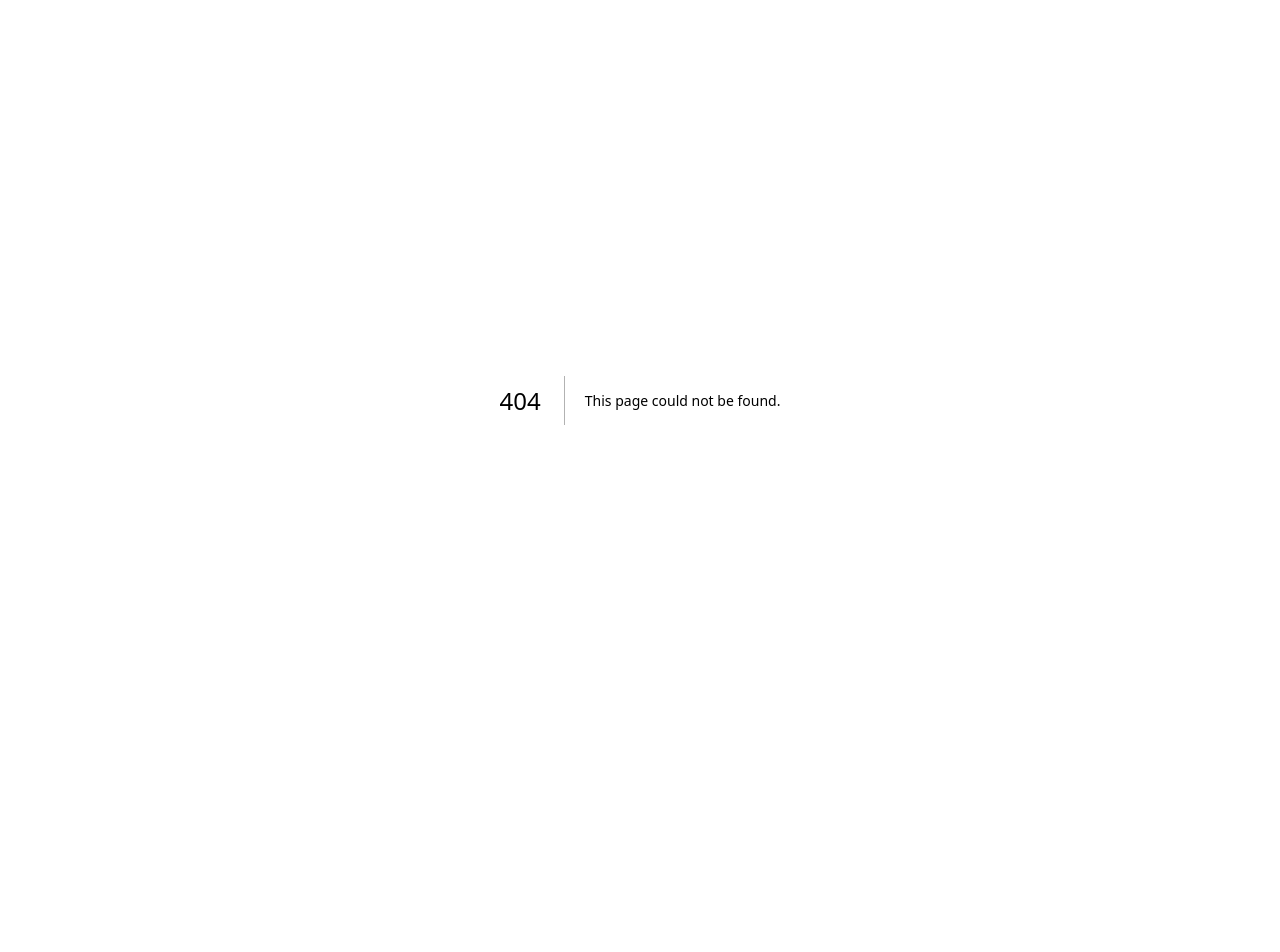
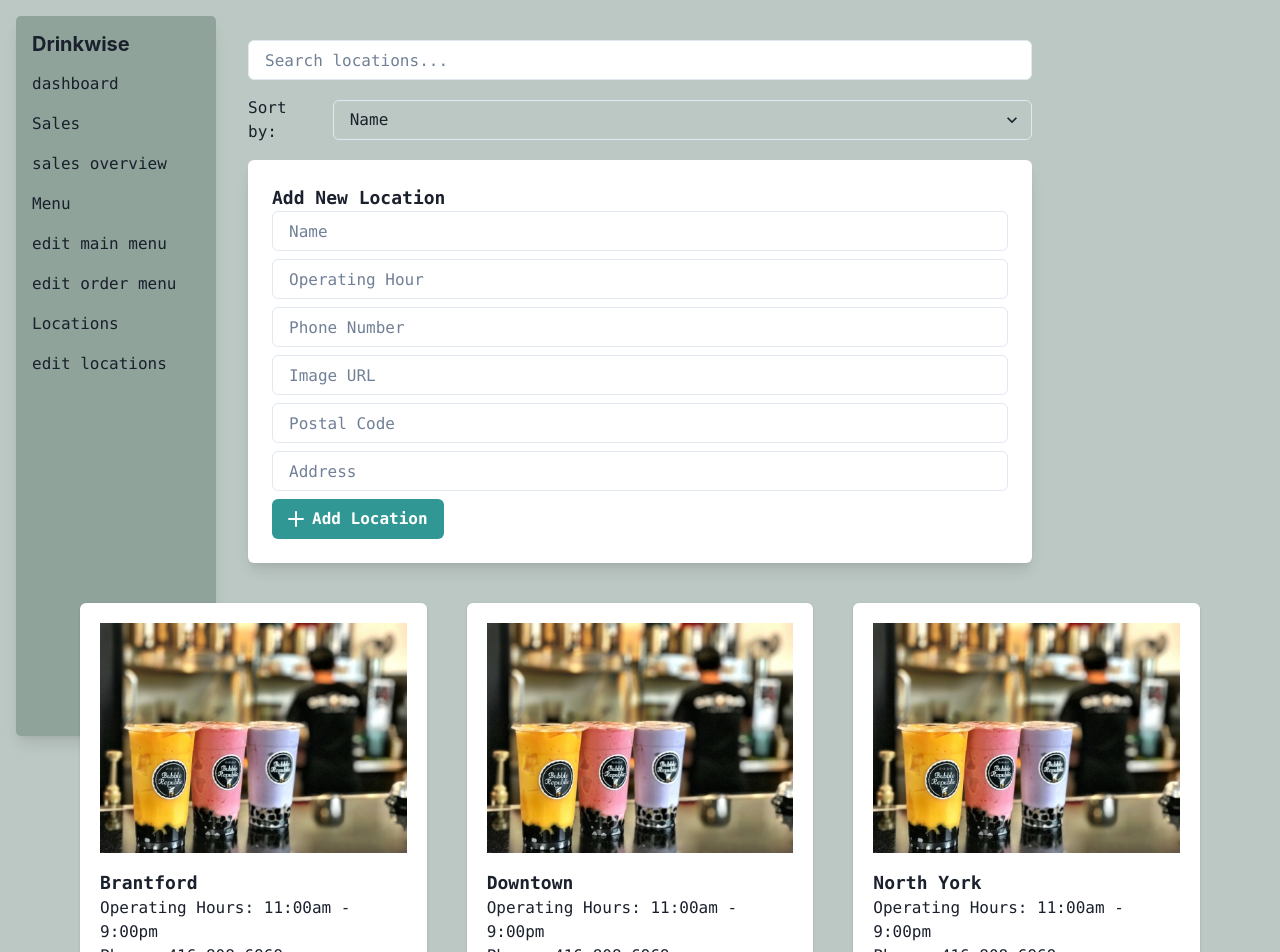
Before and after one commit to Techsip-CAP805/drinkwise, a Next.js app: page /admin/userid/locations in a window 1280 px wide. Before the commit this address had no page. Shown: the top 952 px of the page. Before the commit the page ends 800 px from the top, so only its background shows below. Built offline with nearby package versions, Linux system fonts and the light colour scheme.

Commit message:
location page

```diff
--- a/src/pages/admin.js
+++ b/src/pages/admin.js
@@ -6,7 +6,8 @@ export default function Login() {
     <Flex minHeight="100vh" align="center" justify="center" bg="#bcc8c3">
       <Box
         p={10}
-        maxWidth="500px"
+        maxWidth="600px"
+        w={[300,400]}
         borderWidth={1}
         borderRadius={12}
         boxShadow="lg"
--- /dev/null
+++ b/src/pages/admin/userid/locations.js
@@ -0,0 +1,171 @@
+import React, { useContext, useRef, useState } from 'react';
+import { Box, Container, SimpleGrid, Card, CardBody, Image, Text, VStack, Input, Select, HStack, Button, IconButton, Heading, Flex} from '@chakra-ui/react';
+import { AddIcon, EditIcon, DeleteIcon } from '@chakra-ui/icons';
+import { useDrinkContext } from '../../../../context/drinkContext';
+import Link from 'next/link';
+
+const Locations = () => {
+  const { locations, setLocations } = useDrinkContext();
+  const [searchTerm, setSearchTerm] = useState('');
+  const [sortBy, setSortBy] = useState('name');
+  const [editingLocation, setEditingLocation] = useState(null);
+
+  const nameRef = useRef();
+  const operatingHourRef = useRef();
+  const phoneNumberRef = useRef();
+  const imageRef = useRef();
+  const postalCodeRef = useRef();
+  const addressRef = useRef();
+
+  const handleAddLocation = () => {
+    setLocations([...locations, {
+      id: locations.length + 1,
+      name: nameRef.current.value,
+      operatingHour: operatingHourRef.current.value,
+      phoneNumber: phoneNumberRef.current.value,
+      image: imageRef.current.value,
+      postalCode: postalCodeRef.current.value,
+      address: addressRef.current.value
+    }]);
+
+    //resetting fields
+    nameRef.current.value = '';
+    operatingHourRef.current.value = '';
+    phoneNumberRef.current.value = '';
+    imageRef.current.value = '';
+    postalCodeRef.current.value = '';
+    addressRef.current.value = '';
+  };
+
+  const handleEditLocation = (location) => {
+    setEditingLocation(location);
+  };
+
+  const handleUpdateLocation = () => {
+    setLocations(locations.map(loc => loc.id === editingLocation.id ? editingLocation : loc));
+    setEditingLocation(null);
+  };
+
+  const handleDeleteLocation = (id) => {
+    setLocations(locations.filter(loc => loc.id !== id));
+  };
+
+  const filteredLocations = locations
+    .filter(location => location.name.toLowerCase().includes(searchTerm.toLowerCase()))
+    .sort((a, b) => (a.name > b.name ? 1 : -1));
+
+  return (
+    <Box bg='#bcc8c3' minH='100vh'>
+      <Flex direction='row' spacing={0} alignItems='start'>
+        <VStack align="start" spacing={4} width="200px" p={4} mt={4} ml={4} h='90vh' bg='#8fa39b' borderRadius='5px' boxShadow='lg' position='fixed' >
+          <Heading size="md">Drinkwise</Heading>
+          <Link href='/admin/userid/dashboard'>dashboard</Link>
+          <Text>Sales</Text>
+          <Link href='/admin/userid/sales' ml={4}>sales overview</Link>
+          <Text>Menu</Text>
+          <Link href='/admin/userid/edit/main' ml={4}>edit main menu</Link>
+          <Link href='/admin/userid/edit/order' ml={4}>edit order menu</Link>
+          <Text>Locations</Text>
+          <Link href='/admin/userid/locations'>edit locations</Link>
+        </VStack>
+
+        <Container w='100vw' minH='100vh' py={10} maxW='6xl'>
+          <VStack spacing={4} alignItems='center' mb={6}>
+            <Input
+              placeholder='Search locations...'
+              value={searchTerm}
+              onChange={e => setSearchTerm(e.target.value)}
+              bg='white'
+              w='70%'
+            />
+            <HStack spacing={4} w='70%'>
+              <Text>Sort by:</Text>
+              <Select value={sortBy} onChange={e => setSortBy(e.target.value)}>
+                <option value='name'>Name</option>
+                <option value='operatingHour'>Operating Hour</option>
+              </Select>
+            </HStack>
+            <Box w='70%' bg='white' p={6} borderRadius='md' boxShadow='lg'>
+              <Text fontSize='lg' fontWeight='bold'>Add New Location</Text>
+              <Input placeholder='Name' ref={nameRef} bg='white' mb={2}/>
+              <Input placeholder='Operating Hour' ref={operatingHourRef} bg='white' mb={2}/>
+              <Input placeholder='Phone Number' ref={phoneNumberRef} bg='white' mb={2}/>
+              <Input placeholder='Image URL' ref={imageRef} bg='white' mb={2}/>
+              <Input placeholder='Postal Code' ref={postalCodeRef} bg='white' mb={2}/>
+              <Input placeholder='Address' ref={addressRef} bg='white' mb={2}/>
+              <Button onClick={handleAddLocation} leftIcon={<AddIcon />} colorScheme='teal'>Add Location</Button>
+            </Box>
+            {editingLocation && (
+              <Box w='70%' bg='white' p={6} borderRadius='md' boxShadow='lg'>
+                <Text fontSize='lg' fontWeight='bold'>Edit Location</Text>
+                <Input
+                  placeholder='Name'
+                  value={editingLocation.name}
+                  onChange={e => setEditingLocation({ ...editingLocation, name: e.target.value })}
+                  bg='white'
+                  mb={2}
+                />
+                <Input
+                  placeholder='Operating Hour'
+                  value={editingLocation.operatingHour}
+                  onChange={e => setEditingLocation({ ...editingLocation, operatingHour: e.target.value })}
+                  bg='white'
+                  mb={2}
+                />
+                <Input
+                  placeholder='Phone Number'
+                  value={editingLocation.phoneNumber}
+                  onChange={e => setEditingLocation({ ...editingLocation, phoneNumber: e.target.value })}
+                  bg='white'
+                  mb={2}
+                />
+                <Input
+                  placeholder='Image URL'
+                  value={editingLocation.image}
+                  onChange={e => setEditingLocation({ ...editingLocation, image: e.target.value })}
+                  bg='white'
+                  mb={2}
+                />
+                <Input
+                  placeholder='Postal Code'
+                  value={editingLocation.postalCode}
+                  onChange={e => setEditingLocation({ ...editingLocation, postalCode: e.target.value })}
+                  bg='white'
+                  mb={2}
+                />
+                <Input
+                  placeholder='Address'
+                  value={editingLocation.address}
+                  onChange={e => setEditingLocation({ ...editingLocation, address: e.target.value })}
+                  bg='white'
+                  mb={2}
+                />
+                <Button onClick={handleUpdateLocation} leftIcon={<EditIcon />} colorScheme='blue'>Update Location</Button>
+              </Box>
+            )}
+          </VStack>
+          <SimpleGrid columns={{ base: 1, md: 2, lg: 3 }} spacing={10} mt={10}>
+            {filteredLocations.map((location) => (
+              <Card key={location.id}>
+                <CardBody>
+                  <Image src={location.image} alt={location.name} mb={4} objectFit='fill'/>
+                  <Text fontSize='lg' fontWeight='bold'>{location.name}</Text>
+                  <Text>Operating Hours: {location.operatingHour}</Text>
+                  <Text>Phone: {location.phoneNumber}</Text>
+                  <Text>Address: {location.address}</Text>
+                  <Text>Postal Code: {location.postalCode}</Text>
+                  <HStack spacing={4} mt={4}>
+                    <Button onClick={() => handleEditLocation(location)} leftIcon={<EditIcon />}>Edit</Button>
+                    <Button onClick={() => handleDeleteLocation(location.id)} leftIcon={<DeleteIcon />} colorScheme='red'>Delete</Button>
+                  </HStack>
+                </CardBody>
+              </Card>
+            ))}
+          </SimpleGrid>
+        </Container>
+      </Flex>
+    </Box>
+  );
+};
+
+export default Locations;
```
Also changed, not shown: src/pages/admin/userid/dashboard.js (+8 -8 lines).
